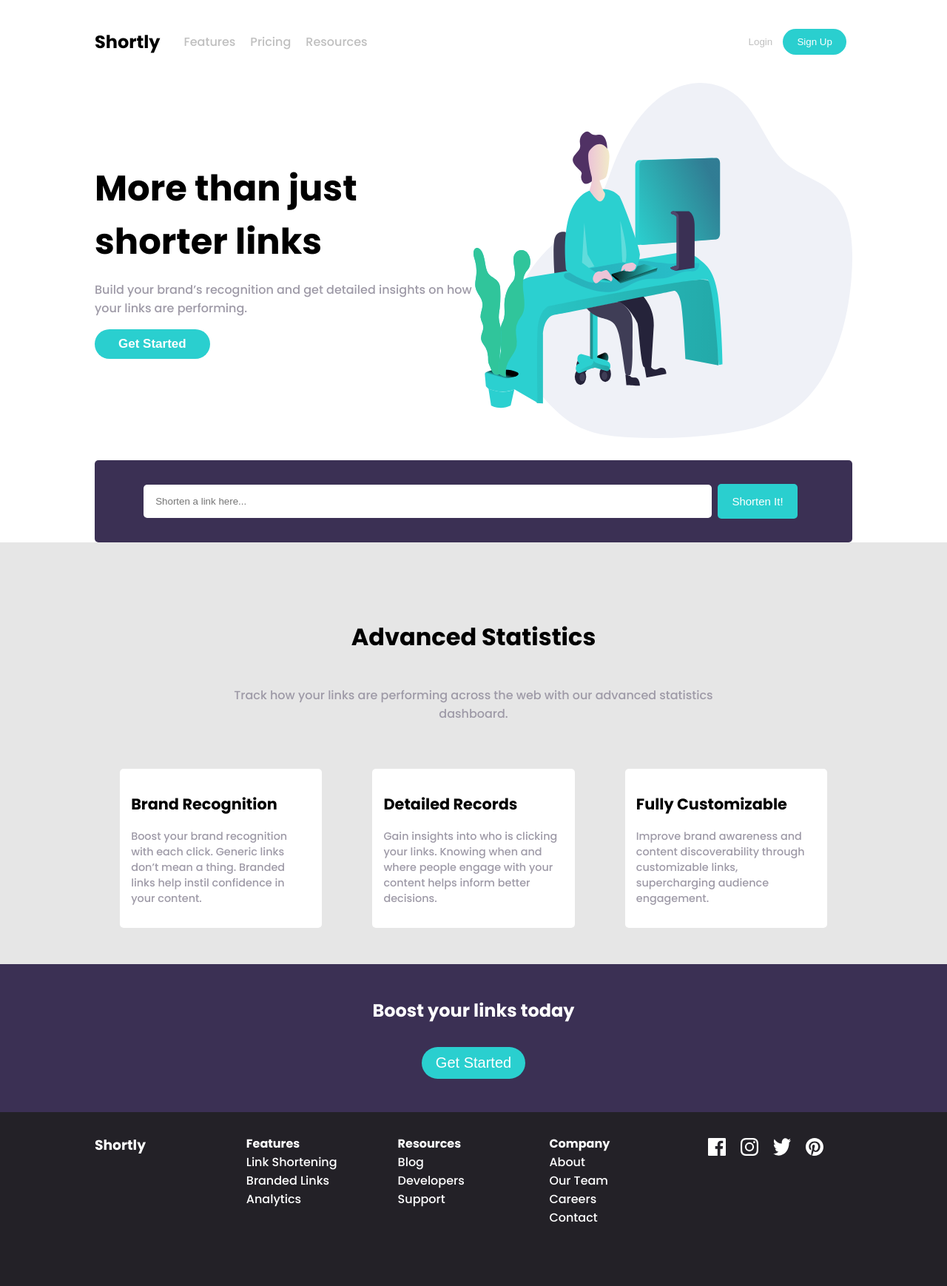
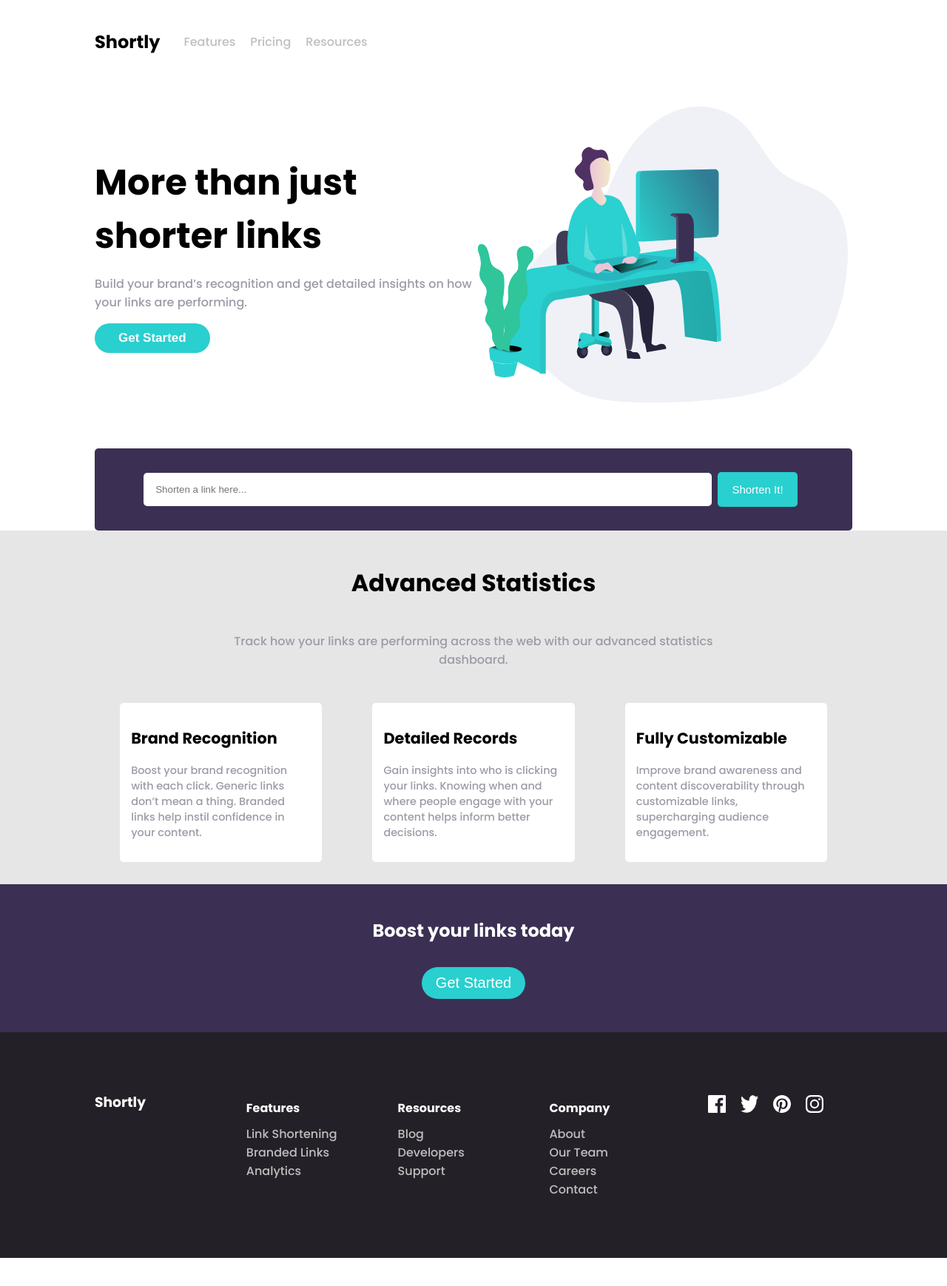
Before and after one commit to Babu-Mohammed-Izhan/urlshortly, a Next.js app: page / in a window 1280 px wide. Shown: the top 1738 px of the page at 74% size. After the commit the page ends 1700 px from the top, so only its background shows below. Built offline with nearby package versions, Linux system fonts and the light colour scheme.

Commit message:
finished styling

```diff
--- a/pages/index.tsx
+++ b/pages/index.tsx
@@ -17,6 +17,7 @@ interface Url {
 const Home: NextPage = (props) => {
   const [url, setUrl] = useState("");
   const [shortUrl, setShortUrl] = useState<Url[]>([]);
+  const [copied, setCopied] = useState<Number | null>(null);
 
   useEffect(() => {
     if (window) {
@@ -62,10 +63,6 @@ const Home: NextPage = (props) => {
               <a className={styles.link}>Resources</a>
             </div>
           </div>
-          <div className={styles.right}>
-            <button className={styles.login}>Login</button>
-            <button className={styles.signup}>Sign Up</button>
-          </div>
         </nav>
         <section className={styles.hero}>
           <div className={styles.main}>
@@ -77,13 +74,9 @@ const Home: NextPage = (props) => {
               </p>
               <button>Get Started</button>
             </div>
-            <Image
-              className={styles.rightside}
-              width="100%"
-              height="80%"
-              src={working}
-              alt="hero"
-            />
+            <div className={styles.rightside}>
+              <Image width="500px" height="400px" src={working} alt="hero" />
+            </div>
           </div>
 
           <div className={styles.linkinput}>
@@ -98,9 +91,9 @@ const Home: NextPage = (props) => {
             <button onClick={() => handleSubmit()}>Shorten It!</button>
           </div>
         </section>
-        <section className={styles.links}>
+        <section className={styles.shortlinks}>
           {shortUrl &&
-            shortUrl.map((link) => {
+            shortUrl.map((link, idx) => {
               return (
                 <div key={link.shortLink} className={styles.shortlink}>
                   <p>{link.originalLink}</p>
@@ -109,9 +102,11 @@ const Home: NextPage = (props) => {
                     <button
                       onClick={() => {
                         navigator.clipboard.writeText(link.shortLink);
+                        setCopied(idx);
                       }}
+                      className={copied === idx ? styles.copied : styles.copy}
                     >
-                      Copy
+                      {copied === idx ? "Copied!" : "Copy"}
                     </button>
                   </div>
                 </div>
@@ -180,10 +175,7 @@ const Home: NextPage = (props) => {
                 {" "}
                 <Image width="24px" height="24px" src={facebook} alt="hero" />
               </div>
-              <div>
-                {" "}
-                <Image width="24px" height="24px" src={instagram} alt="hero" />
-              </div>
+
               <div>
                 {" "}
                 <Image width="24px" height="24px" src={twitter} alt="hero" />
@@ -191,6 +183,10 @@ const Home: NextPage = (props) => {
               <div>
                 {" "}
                 <Image width="24px" height="24px" src={pintrest} alt="hero" />
+              </div>
+              <div>
+                {" "}
+                <Image width="24px" height="24px" src={instagram} alt="hero" />
               </div>
             </div>
           </div>
--- a/styles/Home.module.scss
+++ b/styles/Home.module.scss
@@ -20,6 +20,9 @@
         }
         .navlinks {
           padding: 0rem 2rem;
+          @media (max-width: 600px) {
+            display: none;
+          }
           .link {
             padding-right: 20px;
             color: hsl(0, 0%, 75%);
@@ -51,13 +54,17 @@
       .main {
         display: grid;
         grid-template-columns: 1fr 1fr;
-        min-height: 60vh;
         margin-bottom: 30px;
+        padding: 2rem 0rem;
+        @media (max-width: 600px) {
+          grid-template-columns: 1fr;
+        }
         .leftside {
           display: flex;
           align-items: flex-start;
           justify-content: center;
           flex-direction: column;
+          padding: 3rem 0rem;
           h1 {
             font-size: 3rem;
             font-weight: 700;
@@ -76,11 +83,19 @@
             font-weight: 600;
             cursor: pointer;
           }
+          @media (max-width: 600px) {
+            grid-row: 2/3;
+          }
         }
         .rightside {
           display: flex;
           align-items: center;
-          justify-content: flex-end;
+          justify-content: center;
+          height: 100%;
+          width: 100%;
+          @media (max-width: 600px) {
+            grid-row: 1/2;
+          }
         }
       }
       .linkinput {
@@ -91,11 +106,19 @@
         background-color: hsl(257, 27%, 26%);
         border-radius: 5px;
         padding: 2rem 0px;
+        @media (max-width: 500px) {
+          display: grid;
+          grid-template-columns: 1fr;
+        }
         input {
-          min-width: 75%;
+          width: 75%;
           border-radius: 5px;
           border: white;
           padding: 15px 1rem;
+          @media (max-width: 500px) {
+            margin: auto;
+            width: 80%;
+          }
         }
         button {
           background-color: hsl(180, 66%, 49%);
@@ -107,32 +130,50 @@
           cursor: pointer;
           font-size: 15px;
           cursor: pointer;
+          @media (max-width: 500px) {
+            margin: 2rem auto 0rem auto;
+            width: 80%;
+          }
         }
       }
     }
-    .links {
+    .shortlinks {
       background-color: hsl(0, 0%, 90%);
-      padding: 5px 0px;
+      padding: 10px 0px;
       .shortlink {
         max-width: 80%;
-        margin: 10px auto 0px auto;
+        margin: 20px auto 0px auto;
         display: flex;
         align-items: center;
         justify-content: space-between;
         padding: 0px 1rem;
         background-color: white;
         border-radius: 5px;
+        @media (max-width: 500px) {
+          flex-direction: column;
+          align-items: flex-start;
+          padding: 10px;
+        }
         p {
           padding: 0px 1rem;
           font-size: 1.5em;
           margin: 10px 0px;
+          @media (max-width: 500px) {
+            margin-bottom: 0px;
+            border-bottom: black 1px 2px;
+          }
         }
         .rightside {
+          @media (max-width: 500px) {
+            width: 90%;
+            margin: auto;
+            padding-top: 1rem;
+          }
           a {
             color: hsl(180, 66%, 49%);
             font-size: 1.1em;
           }
-          button {
+          .copy {
             background-color: hsl(180, 66%, 49%);
             border: none;
             color: white;
@@ -141,6 +182,24 @@
             border-radius: 5px;
             cursor: pointer;
             font-size: 15px;
+            @media (max-width: 500px) {
+              width: 100%;
+              margin: 20px auto 10px auto;
+            }
+          }
+          .copied {
+            background-color: hsl(257, 27%, 26%);
+            border: none;
+            color: white;
+            padding: 10px 1.2rem;
+            margin: 0rem 0.5rem;
+            border-radius: 5px;
+            cursor: pointer;
+            font-size: 15px;
+            @media (max-width: 500px) {
+              width: 100%;
+              margin: 20px auto 10px auto;
+            }
           }
         }
       }
@@ -152,37 +211,52 @@
       align-items: center;
       justify-content: center;
       flex-direction: column;
-      min-height: 70vh;
       .cardsectitle {
-        max-width: 80%;
+        width: 80%;
         margin: auto;
         display: flex;
         align-items: center;
         justify-content: center;
         flex-direction: column;
-        margin: 3rem 0px 1rem 0px;
+        @media (max-width: 500px) {
+          margin: 2rem auto 0rem auto;
+        }
         h1 {
           font-size: 2rem;
           font-weight: 700;
+          text-align: center;
+          @media (max-width: 500px) {
+            font-size: 1.5rem;
+          }
         }
         p {
           color: hsl(257, 7%, 63%);
           padding: 0px 9rem;
           text-align: center;
+          @media (max-width: 500px) {
+            padding: 0rem;
+          }
         }
       }
       .cards {
         display: grid;
         grid-template-columns: 1fr 1fr 1fr;
-        max-width: 80%;
+        width: 80%;
         margin: 30px auto;
-        max-height: 60%;
+        height: 50%;
+        @media (max-width: 500px) {
+          display: grid;
+          grid-template-columns: 1fr;
+        }
         .card {
           max-width: 80%;
           background-color: rgb(255, 255, 255);
           border-radius: 5px;
           padding: 15px;
           margin: 0px auto;
+          @media (max-width: 500px) {
+            margin-top: 2rem;
+          }
           h1 {
             font-size: 1.3rem;
           }
@@ -219,7 +293,6 @@
     }
 
     .footerwrapper {
-      min-height: 30vh;
       background-color: hsl(260, 8%, 14%);
       .footer {
         background-color: hsl(260, 8%, 14%);
@@ -229,9 +302,19 @@
         grid-template-columns: 1fr 1fr 1fr 1fr 1fr;
         color: white;
         min-height: 100%;
-        padding-top: 30px;
+        padding: 5rem 0rem;
+        @media (max-width: 500px) {
+          display: grid;
+          grid-template-columns: 1fr;
+          padding: 2rem 0rem;
+        }
         h3 {
           margin: 0px;
+          @media (max-width: 500px) {
+            text-align: center;
+            padding: 1rem 0rem;
+            font-size: 2rem;
+          }
         }
         .links {
           background-color: hsl(260, 8%, 14%);
@@ -240,14 +323,30 @@
           justify-content: flex-start;
           flex-direction: column;
           padding: 0px;
+          color: hsl(0, 0%, 75%);
+          @media (max-width: 500px) {
+            display: flex;
+            align-items: center;
+            justify-content: center;
+            flex-direction: column;
+            padding: 1rem 0rem;
+          }
+
           h4 {
             margin: 0px;
+            padding: 10px 0px;
+            color: white;
           }
         }
         .icons {
           padding: 0px;
           display: flex;
           padding-top: 5px;
+
+          @media (max-width: 500px) {
+            justify-content: center;
+            padding: 30px 0px;
+          }
           div {
             margin: 0px;
             padding: 0px 10px;
```
